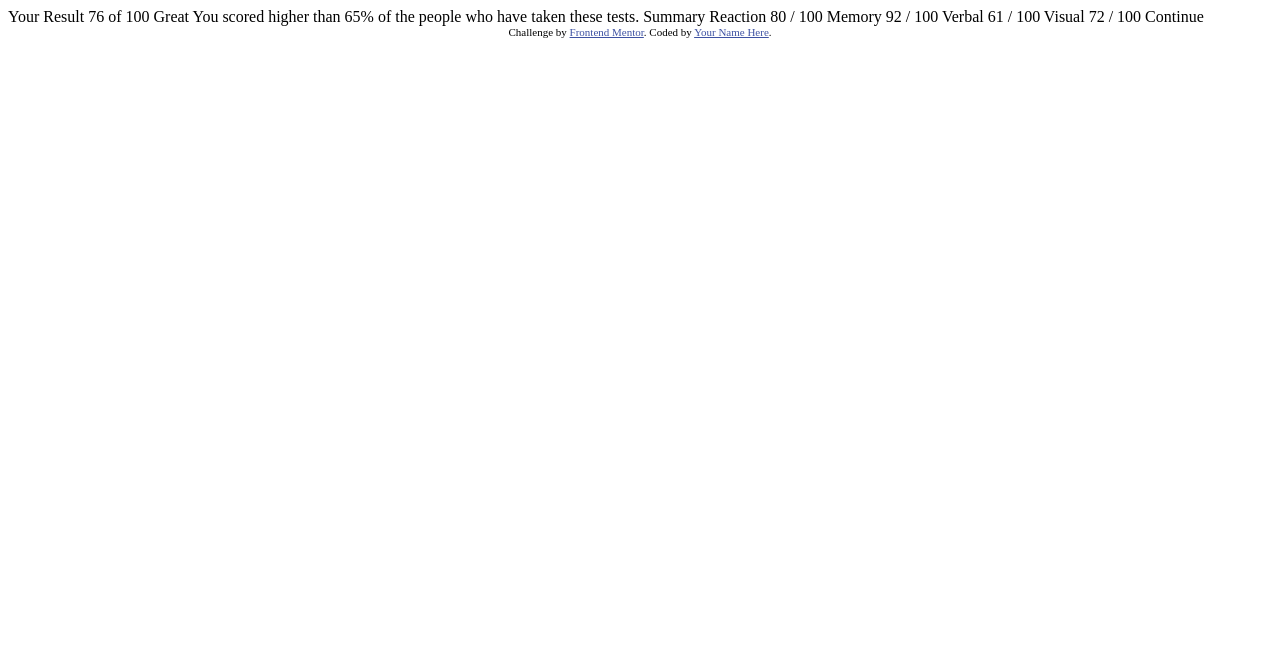
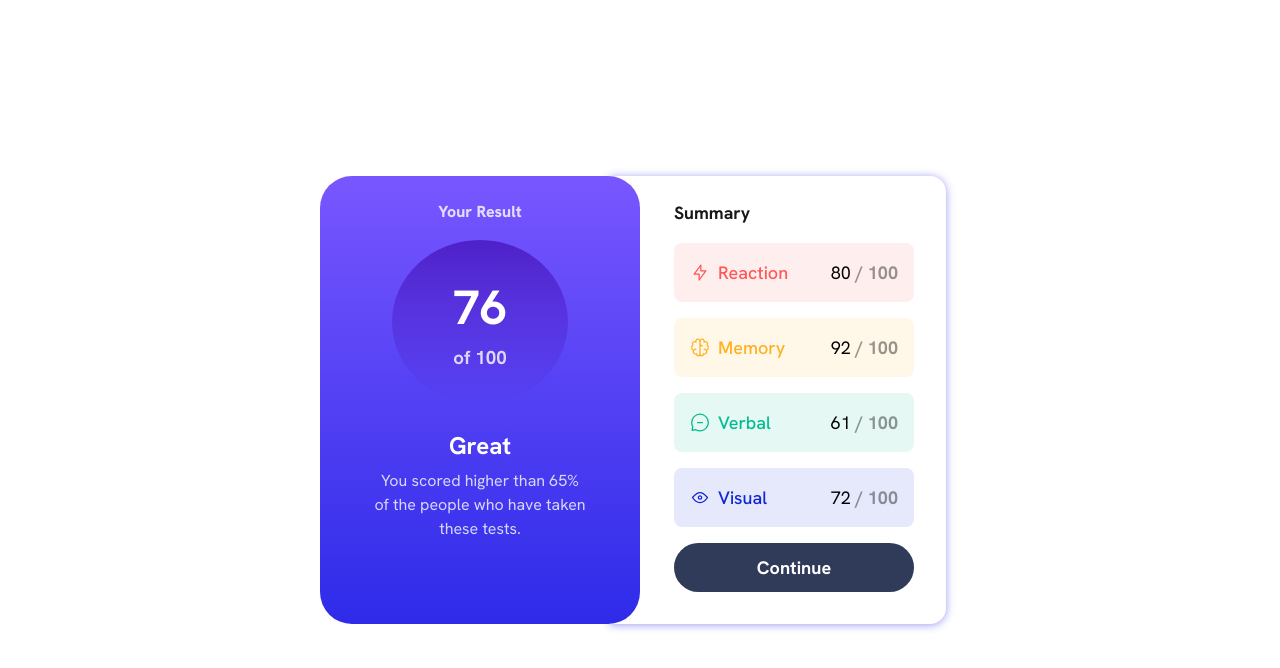
Before and after one commit to juliabush/results-summary-component-main, a plain HTML site: page index.html in a window 1280 px wide. Drawn offline with Linux system fonts and the light colour scheme.

Commit message:
Project finished

```diff
--- a/index.html
+++ b/index.html
@@ -5,43 +5,64 @@
   <meta name="viewport" content="width=device-width, initial-scale=1.0"> <!-- displays site properly based on user's device -->
 
   <link rel="icon" type="image/png" sizes="32x32" href="./assets/images/favicon-32x32.png">
+  <link rel="stylesheet" href="style.css">
+  <title>Julia | Results summary component</title>
 
-  <title>Frontend Mentor | Results summary component</title>
-
-  <!-- Feel free to remove these styles or customise in your own stylesheet 👍 -->
-  <style>
-    .attribution { font-size: 11px; text-align: center; }
-    .attribution a { color: hsl(228, 45%, 44%); }
-  </style>
 </head>
 <body>
-
-  Your Result
-  76
-  of 100
-
-  Great
-  You scored higher than 65% of the people who have taken these tests.
-
-  Summary
-
-  Reaction
-  80 / 100
-
-  Memory
-  92 / 100
-
-  Verbal
-  61 / 100
-
-  Visual
-  72 / 100
-
-  Continue
-
-  <div class="attribution">
-    Challenge by <a href="https://www.frontendmentor.io?ref=challenge" target="_blank">Frontend Mentor</a>.
-    Coded by <a href="#">Your Name Here</a>.
-  </div>
+<main class="website__conatiner">
+  <section class="blue-card__conatiner">
+    <h1 class="blue-card__descriptive-result-title">
+      Your Result
+    </h1>
+    <div class="blue-card__circle">
+      <h2 class="blue-card__result-title">
+        76<br> </h2>
+        <h3 class="blue-card__result-title-2">of 100</h3>
+    </div>
+    <h4 class="blue-card__praise-title">
+      Great
+    </h4>
+    <p class="blue-card__descriptive-sub-title">
+      You scored higher than 65% of the people who have taken these tests.
+    </p>
+  </section>
+  <section class="white-card__conatiner">
+    <h5 class="white-card__main-title">
+      Summary
+    </h5>
+    <div class="white-card__statistics-flexgroup red-bg">
+        <div class="sub-flexgroup">
+          <img src="/assets/images/icon-reaction.svg" alt="" class="white-card__icon-1">
+          <p class="emotion-red">Reaction</p>
+        </div>
+      <p class="stat">80<span> / 100</span></p>
+    </div>
+    <div class="white-card__statistics-flexgroup yellow-bg">
+      <div class="sub-flexgroup">
+        <img src="/assets/images/icon-memory.svg" alt="" class="white-card__icon-2">
+        <p class="emotion-yellow">Memory</p>
+      </div>
+      <p class="stat">92 <span>/ 100</span></p>
+    </div>
+    <div class="white-card__statistics-flexgroup green-bg">
+      <div class="sub-flexgroup">
+        <img src="/assets/images/icon-verbal.svg" alt="" class="white-card__icon-3">
+        <p class="emotion-green">Verbal</p>
+      </div>
+      <p class="stat">61<span> / 100</span></p>
+    </div>
+    <div class="white-card__statistics-flexgroup blue-bg">
+        <div class="sub-flexgroup">
+          <img src="/assets/images/icon-visual.svg" alt="" class="white-card__icon-4">
+              <p class="emotion-blue">Visual</p>
+        </div>
+    <p class="stat">72<span> / 100</span></p>
+    </div>
+    <button class="white-card__end-button">
+      Continue
+    </button>
+  </section>
+</main>
 </body>
 </html>
--- a/style.css
+++ b/style.css
@@ -29,3 +29,207 @@
 --clr-neutral-Darkgrayblue: hsl(224, 30%, 27%);
 
 }
+/* 1. Use a more-intuitive box-sizing model */
+*, *::before, *::after {
+    box-sizing: border-box;
+  }
+
+  /* 2. Remove default margin */
+  * {
+    margin: 0;
+  }
+
+  body {
+    /* 3. Add accessible line-height */
+    line-height: 1.5;
+    /* 4. Improve text rendering */
+    -webkit-font-smoothing: antialiased;
+  }
+
+  /* 5. Improve media defaults */
+  img, picture, video, canvas, svg {
+    display: block;
+    max-width: 100%;
+  }
+
+  /* 6. Inherit fonts for form controls */
+  input, button, textarea, select {
+    font: inherit;
+  }
+
+  /* 7. Avoid text overflows */
+  p, h1, h2, h3, h4, h5, h6 {
+    overflow-wrap: break-word;
+  }
+
+  /* 8. Improve line wrapping */
+  p {
+    text-wrap: pretty;
+  }
+  h1, h2, h3, h4, h5, h6 {
+    text-wrap: balance;
+  }
+
+  /*
+    9. Create a root stacking context
+  */
+  #root, #__next {
+    isolation: isolate;
+  }
+  html {
+    height: 100%;
+  }
+  body {
+    display: grid;
+    font-family: var(--ff-main);
+    font-size: var(--ff-size);
+  }
+  .blue-card__conatiner {
+    text-align: center;
+    padding: 2.5rem;
+    padding-top: 1.5rem;
+    color: white;
+    background: linear-gradient(
+    var(--clr-gradient-Lightslateblue),
+    var(--clr-gradient-Lightroyalblue)
+);
+    border-bottom-left-radius: 2rem;
+    border-bottom-right-radius: 2rem;
+  }
+  h1 {
+    font-size: 1rem;
+    opacity: 0.8;
+    font-weight: var(--fw-bold);
+    margin-bottom: 1rem;
+  }
+  .blue-card__circle {
+    place-self: center;
+    padding: 2rem;
+    width: 11rem;
+    border-radius: 50%;
+    background: linear-gradient(
+        var(--clr-gradient-Violetblue),
+        var(--clr-gradient-Persianblue)
+    );
+    font-size: 1rem;
+    margin-bottom: 1.5rem;
+  }
+  h2 {
+    font-size: 3rem;
+  }
+  h3 {
+    opacity: 0.8;
+  }
+  h4 {
+    font-size: 1.5rem;
+    margin-bottom: .3rem;
+  }
+  .blue-card__descriptive-sub-title {
+    font-size: 1rem;
+    opacity: 0.8;
+  }
+  .white-card__conatiner {
+    padding: 2rem;
+    padding-top: 1.5rem;
+    display: grid;
+  }
+  .white-card__main-title {
+    font-size: 1.1rem;
+    color: black;
+    opacity: 0.9;
+    margin-bottom: 1rem;
+  }
+  .white-card__statistics-flexgroup {
+    display: flex;
+    flex-direction: row;
+    justify-content: space-between;
+    padding: 1rem;
+    margin-bottom: 1rem;
+  }
+  .sub-flexgroup {
+    display: flex;
+    gap: .5rem;
+  }
+  .emotion-red {
+    color: var(--clr-primary-Lightred);
+    font-weight: var(--fw-light);
+  }
+  .emotion-yellow {
+    color: var(--clr-primary-Orangeyyellow);
+    font-weight: var(--fw-light);
+  }
+  .emotion-green {
+    color: var(--clr-primary-Greenteal);
+    font-weight: var(--fw-light);
+  }
+  .emotion-blue {
+    color: var(--clr-primary-Cobaltblue);
+    font-weight: var(--fw-light);
+  }
+  .red-bg {
+    background-color:  rgba(255, 87, 87, 0.1);
+    border-radius: 0.5rem;
+  }
+  .yellow-bg {
+   background-color:  hsl(39, 100%, 56%, 0.1);
+   border-radius: 0.5rem;
+  }
+  .green-bg {
+    background-color: hsl(166, 100%, 37%, 0.1);
+    border-radius: 0.5rem;
+  }
+  .blue-bg {
+    background-color: hsl(234, 85%, 45%, 0.1);
+    border-radius: 0.5rem;
+  }
+  button {
+    border: transparent;
+    background: var(--clr-neutral-Darkgrayblue);
+    padding: .7rem;
+    border-radius: 2rem;
+    color: white;
+    font-weight: var(--fw-mid);
+    cursor: pointer;
+  }
+  button:hover {
+    transition: background 1s ease;
+    background: linear-gradient(
+        var(--clr-gradient-Lightslateblue),
+        var(--clr-gradient-Lightroyalblue)
+    );
+  }
+  .stat span {
+    opacity: 0.4;
+    font-weight: var(--fw-mid);
+  }
+  @media (min-width: 700px) {
+    body {
+        height: 100%;
+        display: grid;
+        place-content: center;
+    }
+    main {
+        display: grid;
+        grid-template-columns: 1fr 1fr;
+        margin: 1rem auto;
+    }
+    .blue-card__conatiner {
+        grid-column: 1;
+        grid-row: 1;
+        max-width: 320px;
+        border-radius: 2rem;
+        z-index: 2;
+        margin-left: 1rem;
+    }
+    .white-card__conatiner {
+        grid-column: 2;
+        grid-row: 1;
+        max-width: 380px;
+        padding-left: 4rem;
+        position: relative;
+        right: 30px;
+        box-shadow: 0px 1px 8px  hsla(241, 81%, 54%, 0.479);
+        border-top-right-radius: 1rem;
+        border-bottom-right-radius: 1rem;
+    }
+  }
```
